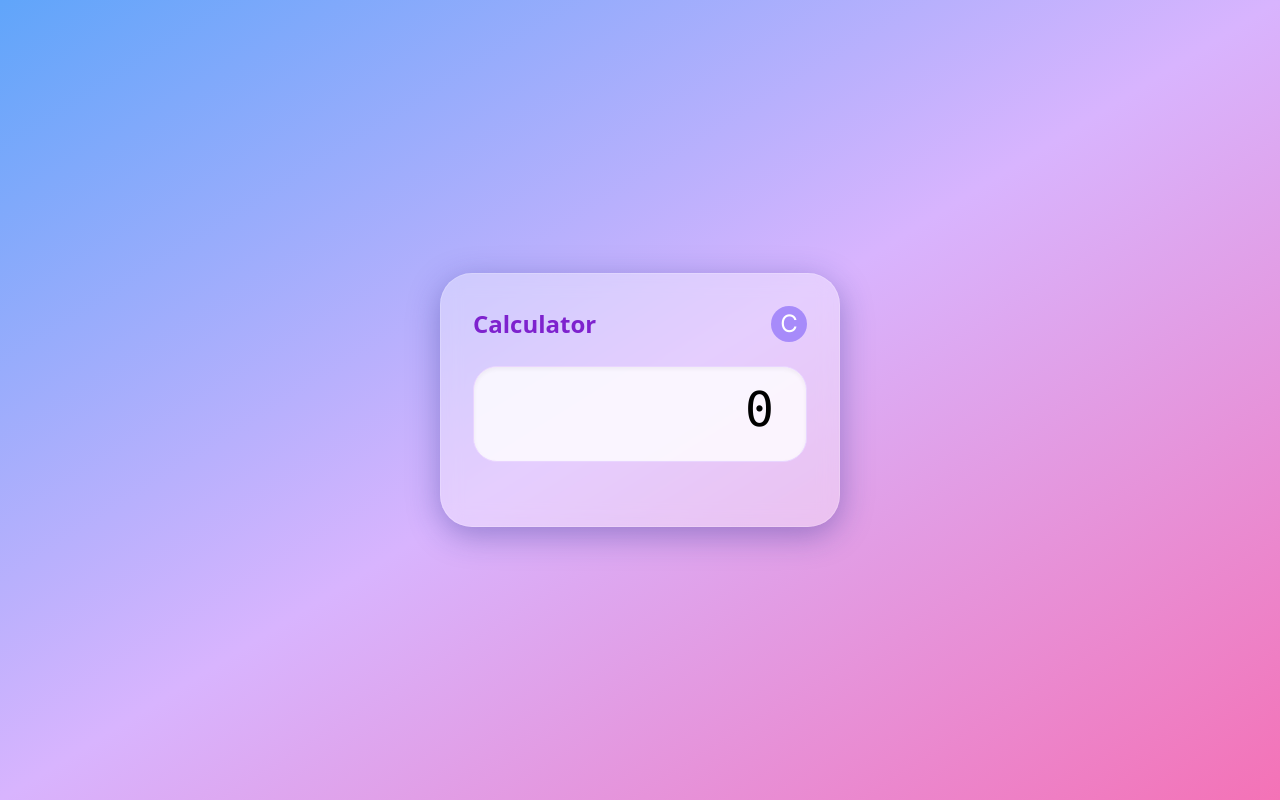
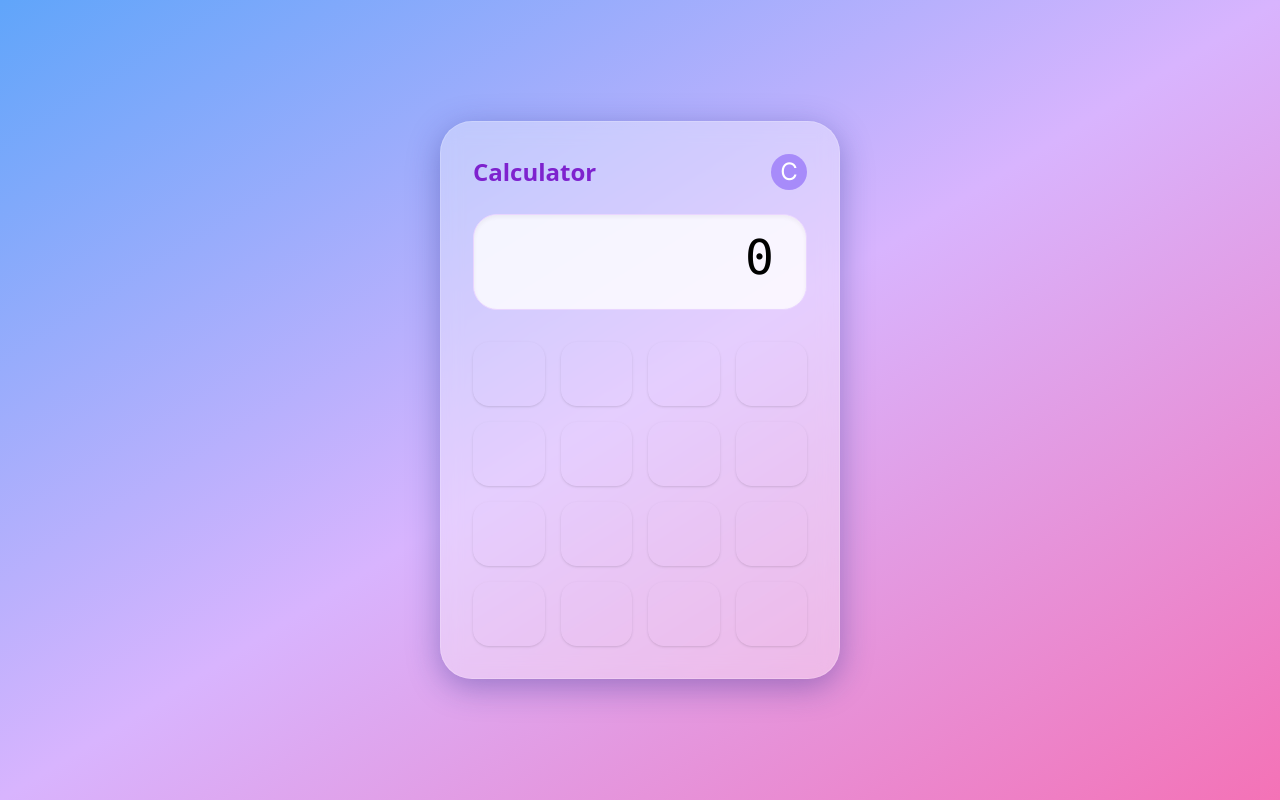
Before and after one commit to codebyrahat/modern-looked-calculator-app, a website: page src/index.html in a window 1280 px wide. Drawn offline with nearby package versions, Linux system fonts and the light colour scheme.

Commit message:
added the buttonh grid layout below the display area

```diff
--- a/src/index.html
+++ b/src/index.html
@@ -35,7 +35,25 @@
         class="bg-white bg-opacity-80 text-right px-8 py-7 rounded-3xl mb-8 text-5xl font-mono shadow-inner border border-purple-200 transition-all duration-200 select-none h-24 flex items-end justify-end">
         0
       </div>
-      <!-- Calculator content will go here -->
+      <!-- Button Grid Layout -->
+      <div class="grid grid-cols-4 gap-4">
+        <button class="btn-anim h-16 rounded-2xl shadow"></button>
+        <button class="btn-anim h-16 rounded-2xl shadow"></button>
+        <button class="btn-anim h-16 rounded-2xl shadow"></button>
+        <button class="btn-anim h-16 rounded-2xl shadow"></button>
+        <button class="btn-anim h-16 rounded-2xl shadow"></button>
+        <button class="btn-anim h-16 rounded-2xl shadow"></button>
+        <button class="btn-anim h-16 rounded-2xl shadow"></button>
+        <button class="btn-anim h-16 rounded-2xl shadow"></button>
+        <button class="btn-anim h-16 rounded-2xl shadow"></button>
+        <button class="btn-anim h-16 rounded-2xl shadow"></button>
+        <button class="btn-anim h-16 rounded-2xl shadow"></button>
+        <button class="btn-anim h-16 rounded-2xl shadow"></button>
+        <button class="btn-anim h-16 rounded-2xl shadow"></button>
+        <button class="btn-anim h-16 rounded-2xl shadow"></button>
+        <button class="btn-anim h-16 rounded-2xl shadow"></button>
+        <button class="btn-anim h-16 rounded-2xl shadow"></button>
+      </div>
     </div>
     <style>
       .glass {
```
